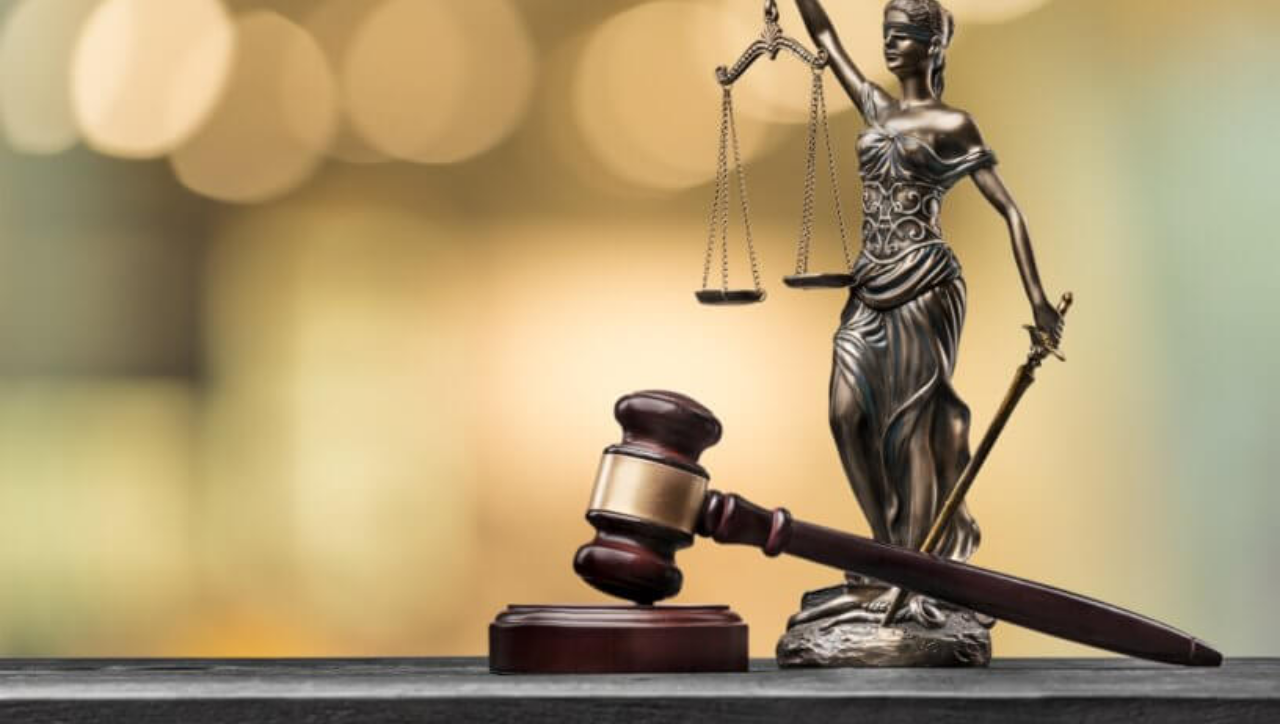
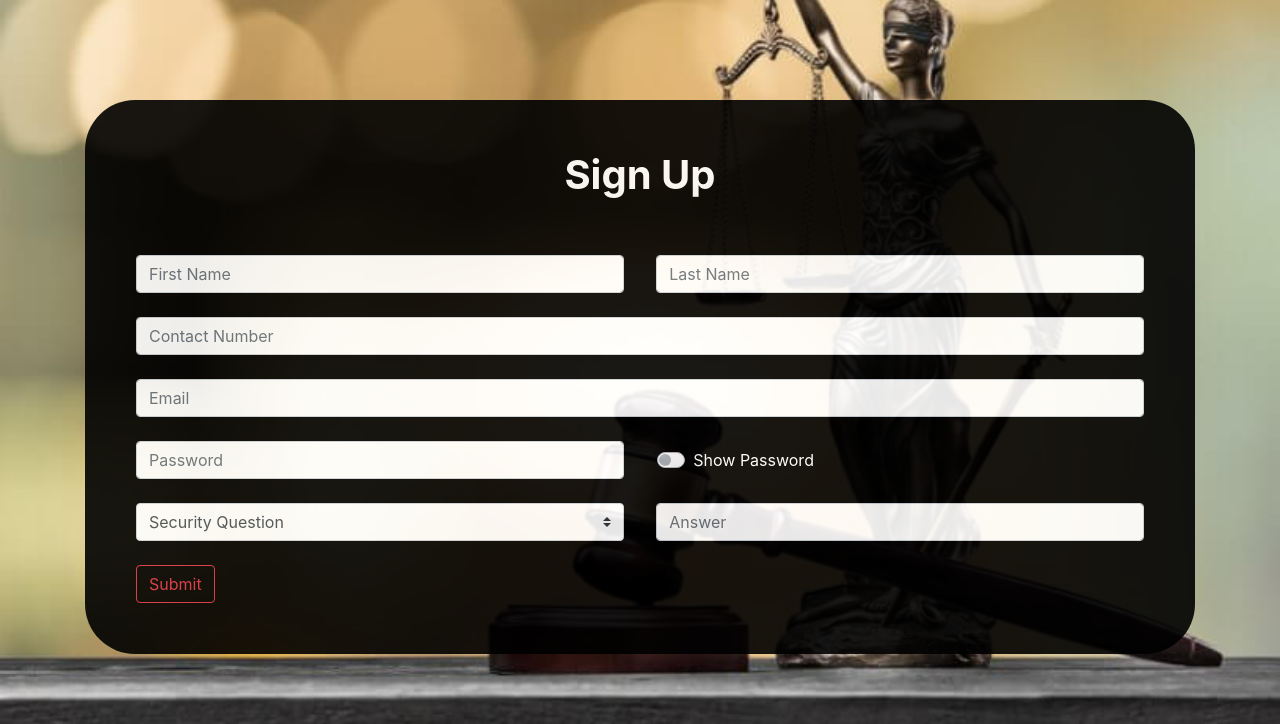
Before and after one commit to varadp2000/SIH, a PHP site: page /clientsignup.php in a window 1280 px wide. Shown: the part 76-800 px from the top of the page. Run offline with PHP 8.4, Linux system fonts and the light colour scheme.

Commit message:
Added Client SIgnUp Page

```diff
--- a/clientsignup.php
+++ b/clientsignup.php
@@ -2,8 +2,63 @@
 include_once 'includes/header.php';
 ?>
 
-<div class="container" style="">
+<div class="container" style="margin-top:100px">
+    <div class="card" style="background-color:black;opacity:0.9;padding:50px 50px;border-radius:50px">
+    <div style="text-align:center;color:white">
+        <h1><b>Sign Up</b></h1>
+    </div>
+        <form><br><br>
+            <div class="form-row">
+                <div class="col">
+                <input type="text" placeholder="First Name" class="form-control ">
+                </div>&nbsp;&nbsp;&nbsp;&nbsp;&nbsp;
+                <div class="col">
+                <input type="text" placeholder="Last Name" class="form-control ">
+                </div>
+            </div><br>
+                <input type="number" placeholder="Contact Number" class="form-control"><br>
+                <input type="email" placeholder="Email" class="form-control"><br>
+                <div class="form-row">
+                <div class="col">
+                <input type="password" placeholder="Password" class="form-control" id="pass"></div>&nbsp;&nbsp;&nbsp;&nbsp;&nbsp;
+                <div class="col">
+                <u class="custom-switch btn" >
+                <input type="checkbox" class="custom-control-input" onclick="showPass()" id="customSwitches" style="height:20px">
+                <label class="custom-control-label" style="color:white;" for="customSwitches">Show Password</label>
+                </u>
+                </div>
+                </div><br>
+                <div class="form-row"><br>
+                <div class="col">
+                <select class="custom-select" id="inlineFormCustomSelectPref">
+                    <option selected>Security Question</option>
+                    <option value="1">One</option>
+                    <option value="2">Two</option>
+                    <option value="3">Three</option>
+                </select>
+                </div>&nbsp;&nbsp;&nbsp;&nbsp;&nbsp;
+                <div class="col">
+                <input type="password" placeholder="Answer" class="form-control">
+                </div>
+                </div><br>
+                <input type="Submit" class="btn btn-outline-danger">
+        </form>
+
+    </div>
 </div>
+
+<script language="JavaScript">
+
+        function showPass() {
+            var x = document.getElementById("pass");
+            if (x.type === "password") {
+                x.type = "text";
+            } else {
+                x.type = "password";
+            }
+        }
+
+    </script>
 
 <?php
 include_once 'includes/footer.php';
--- a/includes/header.php
+++ b/includes/header.php
@@ -64,7 +64,8 @@
                         onclick="window.location.href='login.php';">
                         Login
                     </button>
-                    <button class="btn my-sm-0 navbtn">
+                    <button class="btn my-sm-0 navbtn"
+                    onclick="window.location.href='clientsignup.php';">
                         Sign up
                     </button>
                 </div>
--- a/login.php
+++ b/login.php
@@ -1,6 +1,6 @@
 <?php require_once('includes/header.php'); ?>
     <div class="container" >
-        <div class="card" style="margin-top:100px;padding:10% 10%;opacity:0.9;height:70rem 100px;border-radius:2rem;background-color:black;">
+        <div class="card" style="margin-top:100px;padding:10% 10%;opacity:0.9;border-radius:2rem;background-color:black;">
         <div style="background-color:black;">
         <div style="width:100%; text-align:center;">
             <img src="public/images/avtar2.jpg" style="width:170px;height:170px;border-radius:100%;"></img>
```
